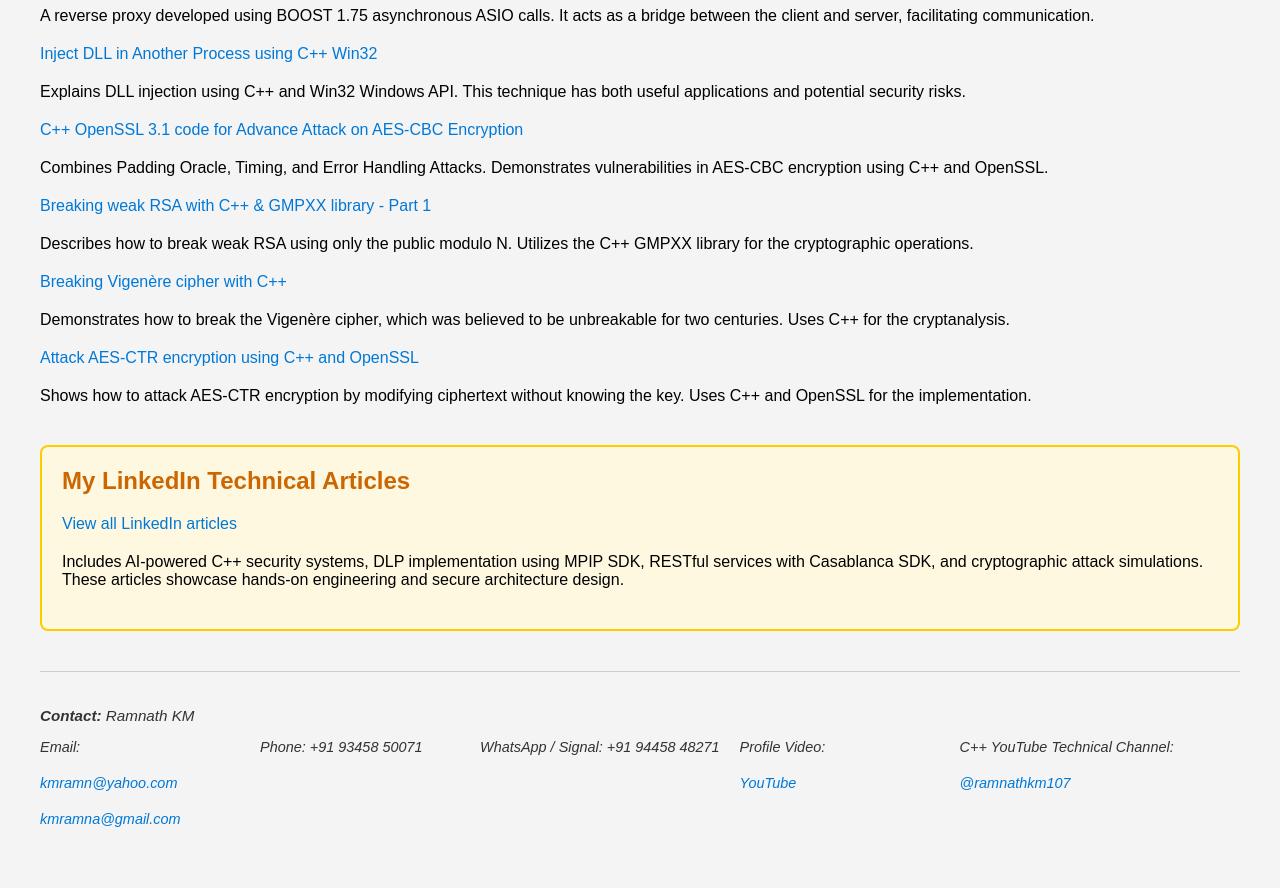
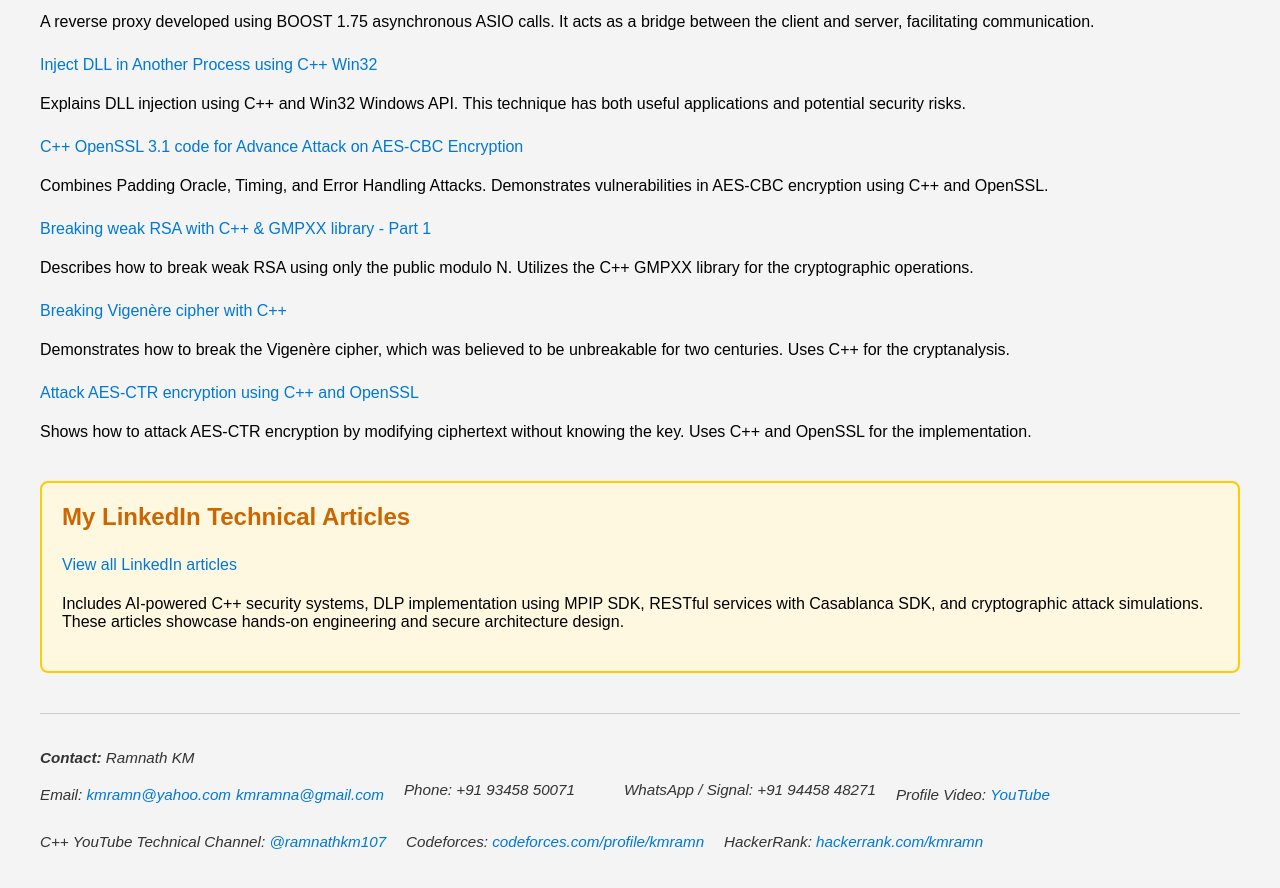
Before and after one commit to kmramn/codeprojectarticles, a plain HTML site: page index.html in a window 1280 px wide. Shown: the part 240-1128 px from the top of the page. Drawn offline with Linux system fonts and the light colour scheme.

Commit message:
Fix HTML encoding issues in index.html
Added link to codeforces and Hackerrank.

```diff
--- a/index.html
+++ b/index.html
@@ -29,8 +29,8 @@
             text-align: center;
         }
         a {
-            display: block;
-            margin: 20px 0;
+            display: inline-block;
+            margin: 5px 0;
             color: #0078d7;
             text-decoration: none;
         }
@@ -112,16 +112,14 @@
 
     <footer>
         <p><strong>Contact:</strong> Ramnath KM</p>
-        <div class="contact-flex" style="display: flex; flex-wrap: wrap; gap: 20px; font-style: italic; font-size: 0.95em;">
-            <span>
-                Email:
-                <a href="mailto:kmramn@yahoo.com" style="margin-right: 5px;">kmramn@yahoo.com</a>
-                <a href="mailto:kmramna@gmail.com">kmramna@gmail.com</a>
-            </span>
+        <div class="contact-flex">
+            <span>Email: <a href="mailto:kmramn@yahoo.com" style="margin-right: 5px;">kmramn@yahoo.com</a><a href="mailto:kmramna@gmail.com">kmramna@gmail.com</a></span>
             <span>Phone: +91 93458 50071</span>
             <span>WhatsApp / Signal: +91 94458 48271</span>
             <span>Profile Video: <a href="https://www.youtube.com/watch?v=Ush2pVfJz9I" target="_blank">YouTube</a></span>
             <span>C++ YouTube Technical Channel: <a href="https://www.youtube.com/@ramnathkm107" target="_blank">@ramnathkm107</a></span>
+            <span>Codeforces: <a href="https://codeforces.com/profile/kmramn" target="_blank">codeforces.com/profile/kmramn</a></span>
+            <span>HackerRank: <a href="https://www.hackerrank.com/kmramn" target="_blank">hackerrank.com/kmramn</a></span>
         </div>
     </footer>
 </body>
```
